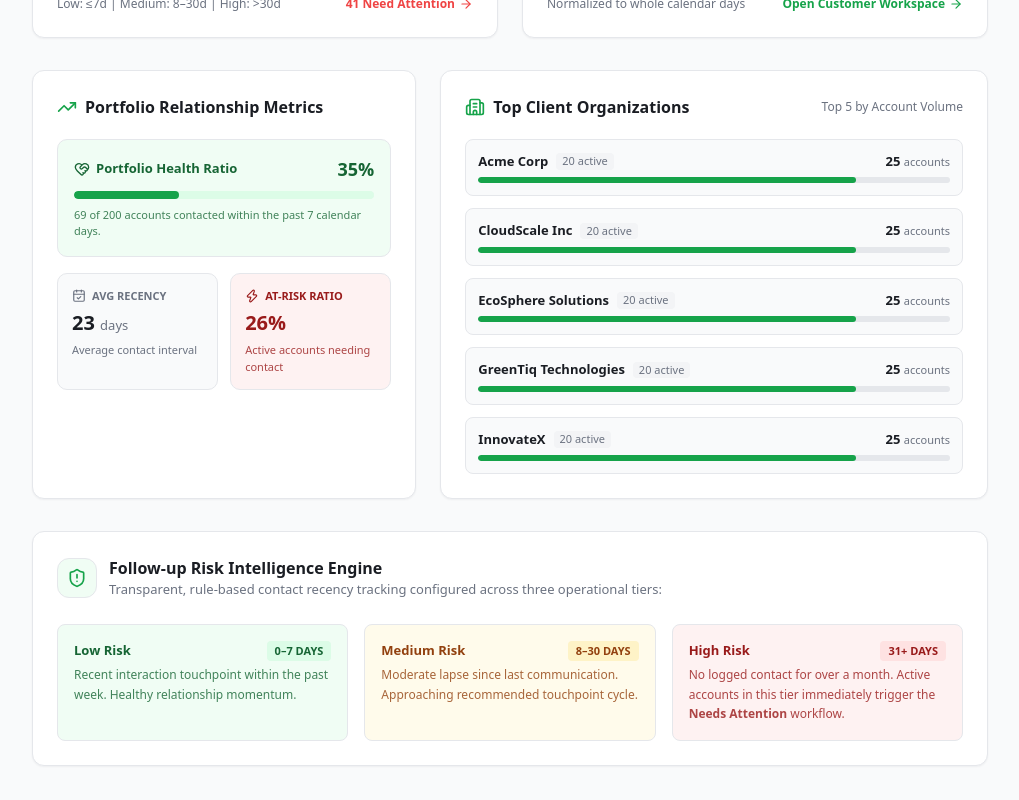
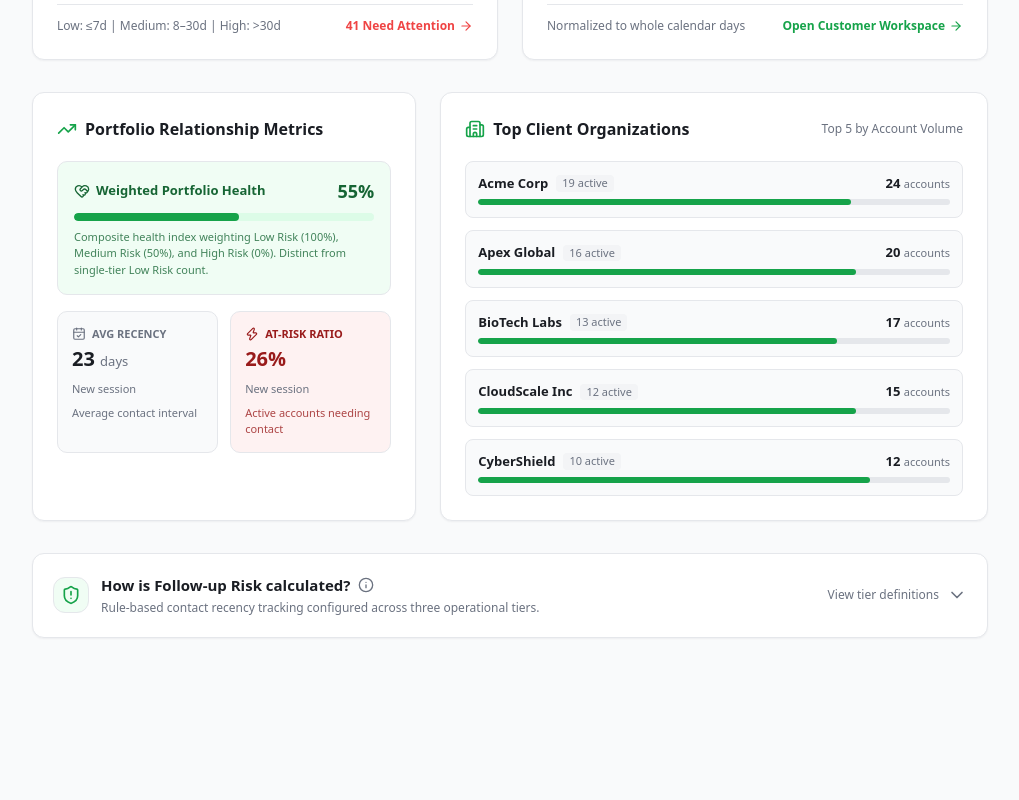
Before and after one commit to Subiksha1705/greentiq-crm, a Next.js app: page / in a window 1280 px wide. Shown: the part 840-1640 px from the top of the page, without its empty margins (260-1279 px from the left). After the commit the page ends 1558 px from the top, so only its background shows below. Built offline with nearby package versions, Linux system fonts and the light colour scheme.

Commit message:
feat: enhance dashboard with weighted portfolio health, session trend deltas, collapsible risk guide, and skewed company mock distribution

```diff
--- a/src/components/dashboard/dashboard-view.tsx
+++ b/src/components/dashboard/dashboard-view.tsx
@@ -1,6 +1,6 @@
 'use client';
 
-import React from 'react';
+import React, { useState, useEffect } from 'react';
 import Link from 'next/link';
 import { useRouter } from 'next/navigation';
 import { useCustomerStats } from '@/hooks/use-customer-stats';
@@ -17,19 +17,102 @@ import {
   ShieldAlert,
   Clock,
   ChevronRight,
+  ChevronDown,
   Activity,
   HeartHandshake,
   TrendingUp,
   Building2,
   CalendarCheck,
   Zap,
+  Info,
+  ArrowUp,
+  ArrowDown,
+  Minus,
 } from 'lucide-react';
 import { Button } from '@/components/ui/button';
 import { cn } from '@/lib/utils';
 
+interface TrendDeltaProps {
+  delta: number;
+  unit?: string;
+  hasPrev: boolean;
+}
+
+function TrendDelta({ delta, unit = '', hasPrev }: TrendDeltaProps) {
+  if (!hasPrev) {
+    return (
+      <span className="text-[11px] font-medium text-[var(--text-tertiary)]">
+        New session
+      </span>
+    );
+  }
+
+  if (delta > 0) {
+    return (
+      <span className="inline-flex items-center gap-0.5 text-[11px] font-semibold text-red-600 dark:text-red-400">
+        <ArrowUp className="h-3 w-3" />
+        <span>+{delta}{unit} since last visit</span>
+      </span>
+    );
+  }
+
+  if (delta < 0) {
+    return (
+      <span className="inline-flex items-center gap-0.5 text-[11px] font-semibold text-emerald-600 dark:text-emerald-400">
+        <ArrowDown className="h-3 w-3" />
+        <span>{delta}{unit} since last visit</span>
+      </span>
+    );
+  }
+
+  return (
+    <span className="inline-flex items-center gap-0.5 text-[11px] font-medium text-[var(--text-tertiary)]">
+      <Minus className="h-3 w-3" />
+      <span>0{unit} since last visit</span>
+    </span>
+  );
+}
+
 export function DashboardView() {
   const router = useRouter();
   const { data: stats, isLoading, isError, error, refetch } = useCustomerStats();
+
+  const [isRiskGuideOpen, setIsRiskGuideOpen] = useState(false);
+
+  // Lazily read previous session snapshot once via useState initializer
+  const [prevSnapshot] = useState<{
+    needsAttention: number;
+    atRiskRatio: number;
+    avgDaysSinceContact: number;
+    capturedAt: number;
+  } | null>(() => {
+    if (typeof window === 'undefined') return null;
+    try {
+      const raw = sessionStorage.getItem('greentiq-dashboard-last-snapshot');
+      return raw ? JSON.parse(raw) : null;
+    } catch {
+      return null;
+    }
+  });
+
+  // Write current stats to sessionStorage for the next visit
+  useEffect(() => {
+    if (!stats) return;
+    const atRiskRatio = stats.active > 0 ? Math.round((stats.needsAttention / stats.active) * 100) : 0;
+    try {
+      sessionStorage.setItem(
+        'greentiq-dashboard-last-snapshot',
+        JSON.stringify({
+          needsAttention: stats.needsAttention,
+          atRiskRatio,
+          avgDaysSinceContact: stats.avgDaysSinceContact,
+          capturedAt: Date.now(),
+        })
+      );
+    } catch {
+      // Ignore sessionStorage exceptions
+    }
+  }, [stats]);
 
   if (isLoading) {
     return (
@@ -63,6 +146,18 @@ export function DashboardView() {
     );
   }
 
+  // Client-side composite Weighted Portfolio Health Score:
+  // Low Risk (0-7d) = 100% credit, Medium Risk (8-30d) = 50% credit, High Risk (31+d) = 0% credit
+  const weightedHealthScore = stats.total > 0
+    ? Math.round(((stats.lowRiskCount * 100 + stats.mediumRiskCount * 50) / (stats.total * 100)) * 100)
+    : 0;
+
+  const currentAtRiskRatio = stats.active > 0 ? Math.round((stats.needsAttention / stats.active) * 100) : 0;
+
+  const needsAttentionDelta = prevSnapshot ? stats.needsAttention - prevSnapshot.needsAttention : 0;
+  const atRiskRatioDelta = prevSnapshot ? currentAtRiskRatio - prevSnapshot.atRiskRatio : 0;
+  const avgRecencyDelta = prevSnapshot ? stats.avgDaysSinceContact - prevSnapshot.avgDaysSinceContact : 0;
+
   // 1. Primary KPI Cards
   const kpiCards = [
     {
@@ -77,6 +172,7 @@ export function DashboardView() {
       badge: 'All Accounts',
       badgeClass: 'bg-[var(--badge-default-bg)] text-[var(--badge-default-text)]',
       accentColor: 'border-[var(--border-default)]',
+      trend: null,
     },
     {
       id: 'active',
@@ -90,6 +186,7 @@ export function DashboardView() {
       badge: 'Active',
       badgeClass: 'bg-[var(--risk-low-bg)] text-[var(--risk-low-text)]',
       accentColor: 'border-[var(--border-default)]',
+      trend: null,
     },
     {
       id: 'inactive',
@@ -103,6 +200,7 @@ export function DashboardView() {
       badge: 'Inactive',
       badgeClass: 'bg-[var(--surface-tertiary)] text-[var(--text-secondary)]',
       accentColor: 'border-[var(--border-default)]',
+      trend: null,
     },
     {
       id: 'needs-attention',
@@ -116,6 +214,7 @@ export function DashboardView() {
       badge: 'High Risk',
       badgeClass: 'bg-[var(--risk-high-bg)] text-[var(--risk-high-text)] font-bold animate-pulse',
       accentColor: 'border-[var(--accent-red-border)]',
+      trend: <TrendDelta delta={needsAttentionDelta} hasPrev={Boolean(prevSnapshot)} />,
     },
   ];
 
@@ -230,6 +329,12 @@ export function DashboardView() {
                   </span>
                 </div>
 
+                {card.trend && (
+                  <div className="mt-1">
+                    {card.trend}
+                  </div>
+                )}
+
                 <p className="mt-2 text-[12px] text-[var(--text-tertiary)] leading-snug">
                   {card.description}
                 </p>
@@ -261,7 +366,7 @@ export function DashboardView() {
               </p>
             </div>
             <span className="text-[11px] font-bold uppercase tracking-wider bg-[var(--risk-low-bg)] text-[var(--risk-low-text)] px-2 py-1 rounded">
-              {stats.healthScore}% Healthy
+              {stats.healthScore}% Low Risk
             </span>
           </div>
 
@@ -329,49 +434,55 @@ export function DashboardView() {
           </div>
 
           <div className="space-y-4">
-            {/* Health Score Metric */}
+            {/* Weighted Health Score Metric */}
             <div className="p-4 rounded-[10px] border border-[var(--accent-green-border)] bg-[var(--accent-green-bg)] space-y-2">
               <div className="flex items-center justify-between">
                 <span className="text-[13px] font-bold text-[var(--risk-low-text)] flex items-center gap-1.5">
                   <HeartHandshake className="h-4 w-4" />
-                  Portfolio Health Ratio
+                  Weighted Portfolio Health
                 </span>
                 <span className="text-[18px] font-extrabold text-[var(--risk-low-text)]">
-                  {stats.healthScore}%
+                  {weightedHealthScore}%
                 </span>
               </div>
               <div className="w-full h-2 bg-[var(--risk-low-bg)] rounded-full overflow-hidden">
                 <div
                   className="h-full bg-[var(--primary)] rounded-full transition-all duration-500"
-                  style={{ width: `${stats.healthScore}%` }}
+                  style={{ width: `${weightedHealthScore}%` }}
                 />
               </div>
               <p className="text-[11px] text-[var(--risk-low-text)] opacity-80">
-                {stats.lowRiskCount} of {stats.total} accounts contacted within the past 7 calendar days.
+                Composite health index weighting Low Risk (100%), Medium Risk (50%), and High Risk (0%). Distinct from single-tier Low Risk count.
               </p>
             </div>
 
-            {/* Average Days & High-Risk Exposure */}
+            {/* Average Days & High-Risk Exposure with Trend Deltas */}
             <div className="grid grid-cols-2 gap-3">
-              <div className="p-3.5 rounded-[10px] border border-[var(--border-default)] bg-[var(--surface-secondary)] space-y-1">
+              <div className="p-3.5 rounded-[10px] border border-[var(--border-default)] bg-[var(--surface-secondary)] space-y-1.5">
                 <div className="flex items-center gap-1.5 text-[11px] font-semibold text-[var(--text-tertiary)] uppercase">
                   <CalendarCheck className="h-3.5 w-3.5" />
                   <span>Avg Recency</span>
                 </div>
-                <p className="text-[20px] font-bold text-[var(--text-primary)]">
+                <p className="text-[20px] font-bold text-[var(--text-primary)] leading-none">
                   {stats.avgDaysSinceContact} <span className="text-[13px] font-normal text-[var(--text-tertiary)]">days</span>
                 </p>
+                <div>
+                  <TrendDelta delta={avgRecencyDelta} unit="d" hasPrev={Boolean(prevSnapshot)} />
+                </div>
                 <p className="text-[11px] text-[var(--text-tertiary)]">Average contact interval</p>
               </div>
 
-              <div className="p-3.5 rounded-[10px] border border-[var(--accent-red-border)] bg-[var(--accent-red-bg)] space-y-1">
+              <div className="p-3.5 rounded-[10px] border border-[var(--accent-red-border)] bg-[var(--accent-red-bg)] space-y-1.5">
                 <div className="flex items-center gap-1.5 text-[11px] font-semibold text-[var(--risk-high-text)] uppercase">
                   <Zap className="h-3.5 w-3.5" />
                   <span>At-Risk Ratio</span>
                 </div>
-                <p className="text-[20px] font-bold text-[var(--risk-high-text)]">
-                  {stats.active > 0 ? Math.round((stats.needsAttention / stats.active) * 100) : 0}%
+                <p className="text-[20px] font-bold text-[var(--risk-high-text)] leading-none">
+                  {currentAtRiskRatio}%
                 </p>
+                <div>
+                  <TrendDelta delta={atRiskRatioDelta} unit="%" hasPrev={Boolean(prevSnapshot)} />
+                </div>
                 <p className="text-[11px] text-[var(--risk-high-text)] opacity-80">Active accounts needing contact</p>
               </div>
             </div>
@@ -428,22 +539,44 @@ export function DashboardView() {
         </div>
       </div>
 
-      {/* Follow-up Risk Engine Operational Reference */}
-      <div className="rounded-[12px] border border-[var(--border-default)] bg-[var(--card)] p-6 shadow-[0_1px_2px_rgba(16,24,40,0.05)] space-y-4">
+      {/* Collapsible Follow-up Risk Engine Operational Reference */}
+      <div className="rounded-[12px] border border-[var(--border-default)] bg-[var(--card)] shadow-[0_1px_2px_rgba(16,24,40,0.05)] overflow-hidden">
+        <button
+          type="button"
+          onClick={() => setIsRiskGuideOpen((prev) => !prev)}
+          className="w-full p-5 flex items-center justify-between hover:bg-[var(--surface-secondary)] transition-colors text-left"
+          aria-expanded={isRiskGuideOpen}
+        >
           <div className="flex items-center gap-3">
-          <div className="h-10 w-10 rounded-lg bg-[var(--accent-green-bg)] border border-[var(--accent-green-border)] flex items-center justify-center text-[var(--primary)]">
+            <div className="h-9 w-9 rounded-lg bg-[var(--accent-green-bg)] border border-[var(--accent-green-border)] flex items-center justify-center text-[var(--primary)] shrink-0">
               <ShieldAlert className="h-5 w-5" />
             </div>
             <div>
-            <h3 className="text-[16px] font-bold text-[var(--text-primary)]">
-              Follow-up Risk Intelligence Engine
+              <h3 className="text-[15px] font-bold text-[var(--text-primary)] flex items-center gap-2">
+                <span>How is Follow-up Risk calculated?</span>
+                <Info className="h-4 w-4 text-[var(--text-tertiary)]" />
               </h3>
-            <p className="text-[13px] text-[var(--text-tertiary)]">
-              Transparent, rule-based contact recency tracking configured across three operational tiers:
+              <p className="text-[12px] text-[var(--text-tertiary)] mt-0.5">
+                Rule-based contact recency tracking configured across three operational tiers.
               </p>
             </div>
           </div>
 
+          <div className="flex items-center gap-2 text-[13px] font-medium text-[var(--text-secondary)]">
+            <span className="hidden sm:inline text-[12px] text-[var(--text-tertiary)]">
+              {isRiskGuideOpen ? 'Hide tier definitions' : 'View tier definitions'}
+            </span>
+            <ChevronDown
+              className={cn(
+                'h-5 w-5 text-[var(--text-tertiary)] transition-transform duration-200',
+                isRiskGuideOpen ? 'rotate-180' : 'rotate-0'
+              )}
+            />
+          </div>
+        </button>
+
+        {isRiskGuideOpen && (
+          <div className="px-6 pb-6 pt-2 border-t border-[var(--border-subtle)] space-y-4">
             <div className="grid grid-cols-1 md:grid-cols-3 gap-4 pt-2">
               <div className="p-4 rounded-[8px] border border-[var(--accent-green-border)] bg-[var(--accent-green-bg)] space-y-1">
                 <div className="flex items-center justify-between">
@@ -482,6 +615,8 @@ export function DashboardView() {
               </div>
             </div>
           </div>
+        )}
+      </div>
     </div>
   );
 }
--- a/src/data/mock-customers.ts
+++ b/src/data/mock-customers.ts
@@ -20,6 +20,17 @@ const LAST_NAMES = [
   'Jackson', 'King', 'Lopez', 'Miller', 'Nelson', 'Owen', 'Patel', 'Quinn',
   'Roberts', 'Smith', 'Taylor', 'Underwood', 'Vance', 'Wright', 'Young', 'Zimmerman'
 ];
+
+const COMPANY_WEIGHTS = [24, 20, 17, 15, 12, 10, 9, 8, 8, 7, 7, 6, 6, 6, 6, 5, 5, 5, 5, 5, 5, 5, 4];
+
+// Build flat array of length 200 from weights
+const WEIGHTED_COMPANY_POOL: string[] = [];
+COMPANY_WEIGHTS.forEach((weight, index) => {
+  const company = COMPANIES[index % COMPANIES.length];
+  for (let w = 0; w < weight; w++) {
+    WEIGHTED_COMPANY_POOL.push(company);
+  }
+});
 
 /**
  * Helper to generate a date offset in days from today.
@@ -56,7 +67,7 @@ function generateSeedCustomers(): Customer[] {
   for (let i = 0; i < 200; i++) {
     const firstName = FIRST_NAMES[i % FIRST_NAMES.length];
     const lastName = LAST_NAMES[(i * 7) % LAST_NAMES.length];
-    const company = COMPANIES[(i * 3) % COMPANIES.length];
+    const company = WEIGHTED_COMPANY_POOL[(i * 37) % WEIGHTED_COMPANY_POOL.length];
     const daysAgo = dayOffsets[i % dayOffsets.length];
 
     // Status distribution: ~80% active, ~20% inactive
```
Lines whose indentation alone changed are shown as unchanged.
